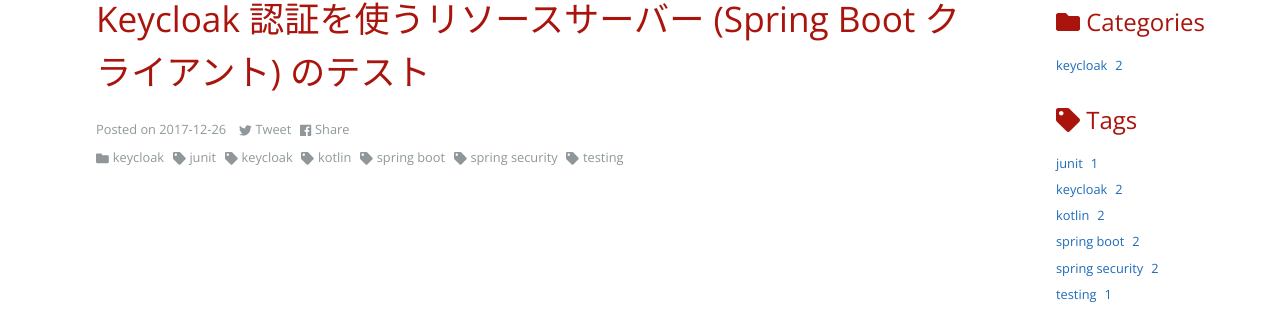
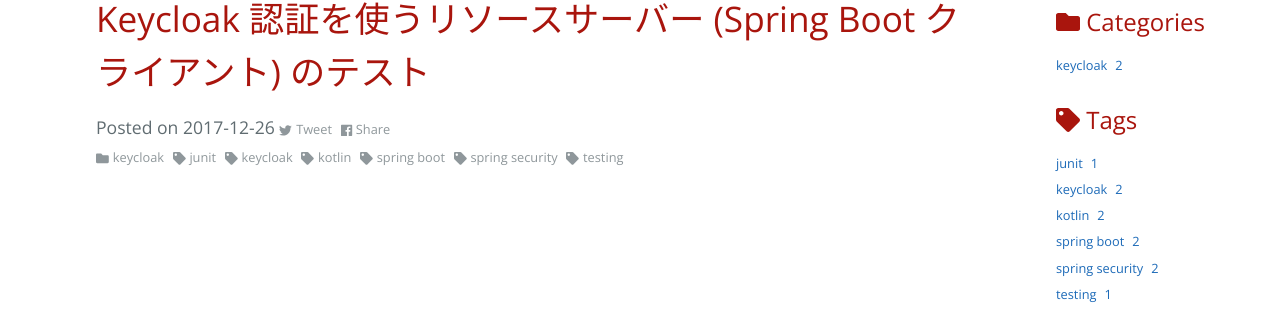
Before and after one commit to yo1000/blog.yo1000.com, a Jekyll site: the page built from _posts/2017-12-26-keycloak-test-ressrv.md, in a window 1280 px wide. Shown: the part 129-439 px from the top of the page. Built offline with Jekyll 4.4.1, drawn with Linux system fonts in a browser that asks for light colours; our own code applies the rules of GitHub Pages for plain Markdown files; comment, search, counter and statistics services are not loaded.

Commit message:
Update content-meta.html

```diff
--- a/_includes/content-meta.html
+++ b/_includes/content-meta.html
@@ -1,6 +1,13 @@
 <section class="meta-content">
   <div>
-    <p class="posted-at">Posted on {{ page.date | date: "%Y-%m-%d" }}</p>
+    <section>
+      <ul>
+        <li><div
+          class="container"><div class="icon"><span><i class="far fa-calendar-alt"></i></span></div></div><div
+          class="container"><div class="label"><span>Posted on {{ page.date | date: "%Y-%m-%d" }}</span></div></div>
+        </li>
+      </ul>
+    </section>
     <section class="social-content">
       <ul>
         <li><a target="_blank" href="https://twitter.com/share?ref_src=twsrc%5Etfw" class="twitter-share-button" data-show-count="false"><div
```
